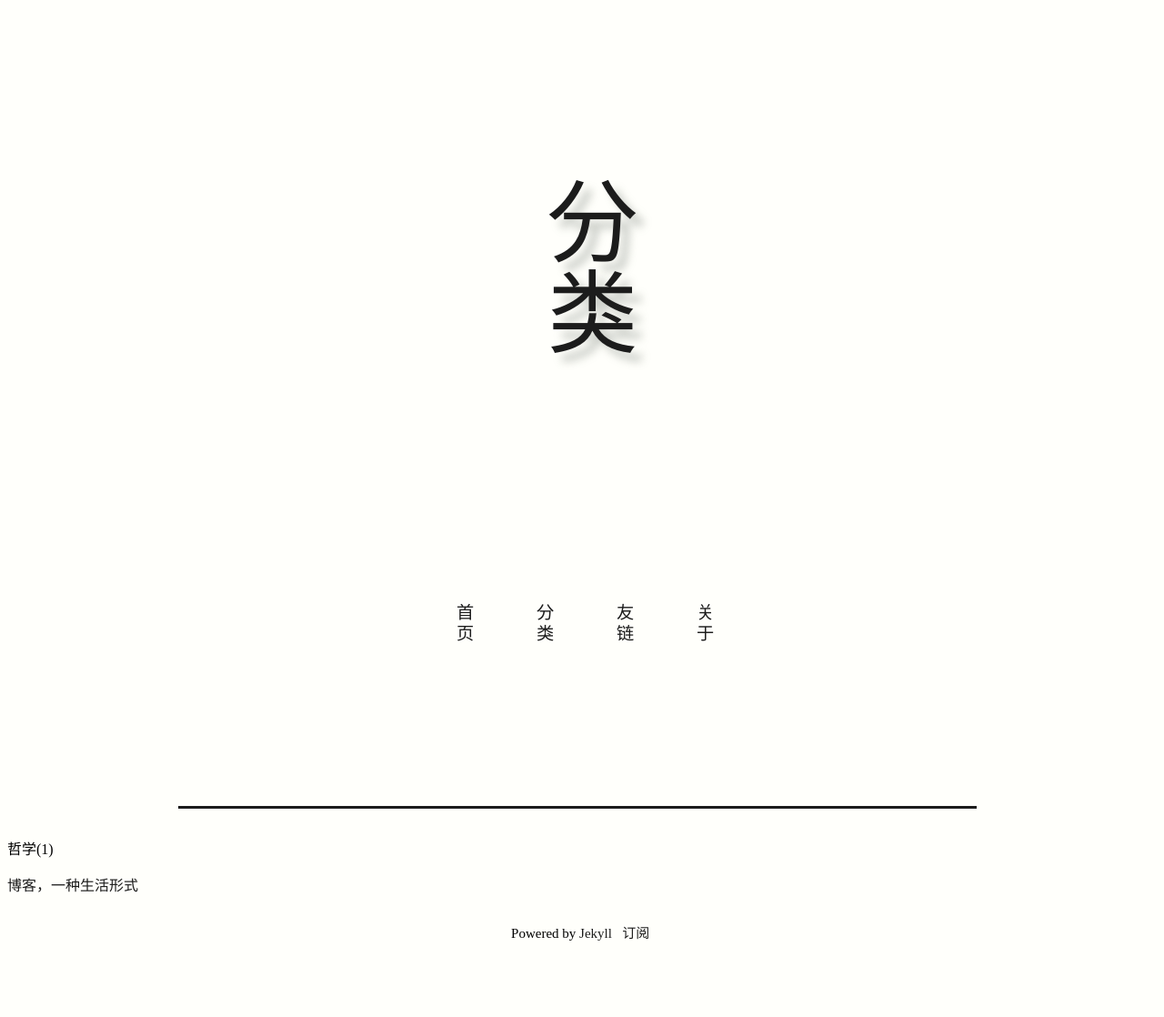
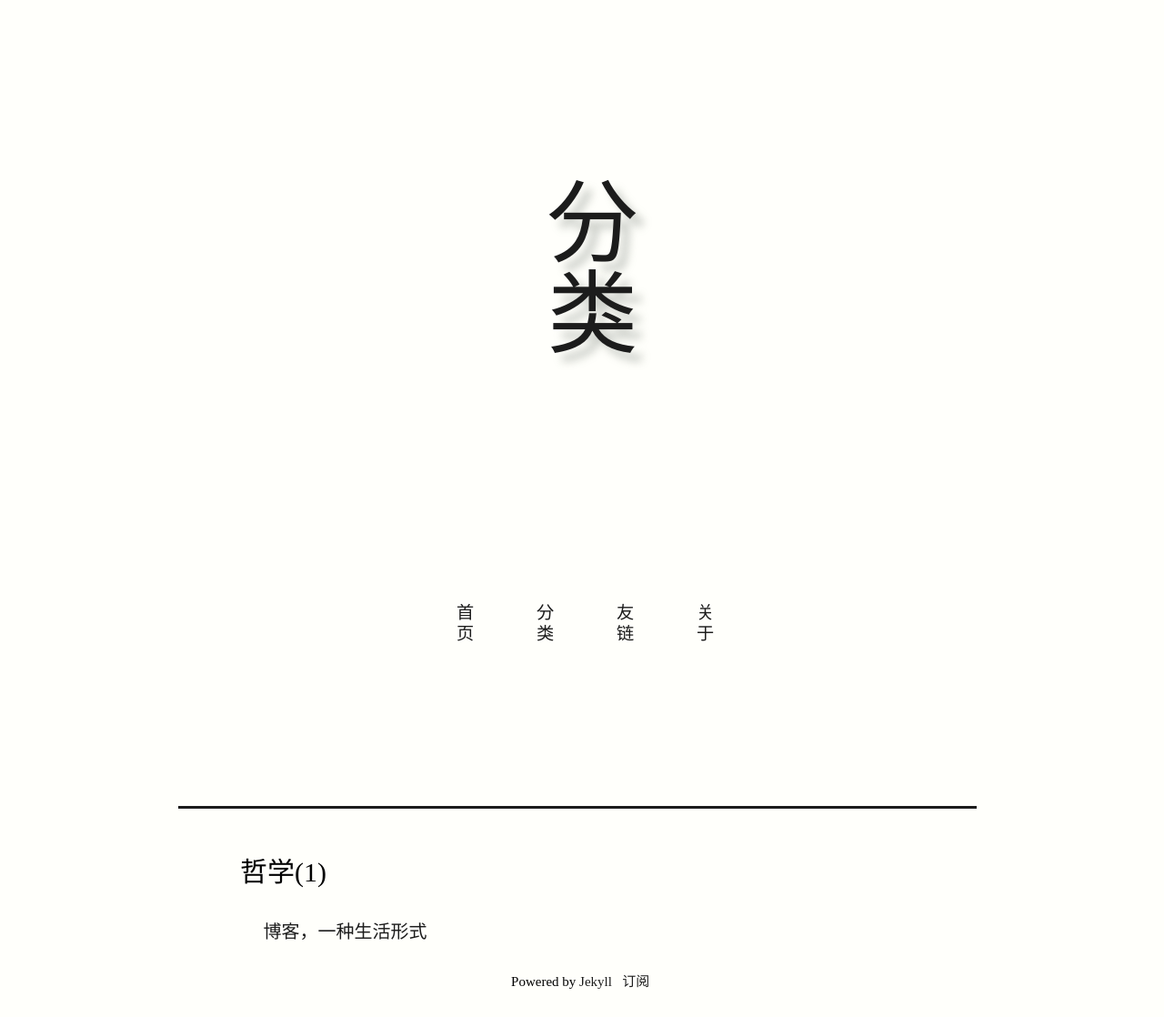
Before and after one commit to Makuraryu/Makuraryu.github.io, a Jekyll site: the page built from pages/categories.md, in a window 1280 px wide. Shown: the whole page at 91% size. Built offline with Jekyll 4.4.1, drawn with Linux system fonts in a browser that asks for light colours; some web fonts are replaced; before the commit the page ends 1065 px from its top, so only the background shows below that.

Commit message:
Add files via upload

```diff
--- a/css/default.css
+++ b/css/default.css
@@ -224,7 +224,9 @@ html{
   width:fit-content;
   content:">";
   opacity:0;
-  transition:.3s;
+  transition:.2s;
+  position:absolute;
+  left:-2vw;
 }
 
 .prev_next>p:hover{
@@ -235,6 +237,7 @@ html{
 .prev_next>p:hover::before{
   opacity:1;
   transform:translateX(5px);
+  transform:translateX(-1.5px);
 }
 
 
@@ -247,7 +250,38 @@ html{
 }
 
 /*Category*/
+.categories{
+  position:relative;
+  left:20vw;
+}
 
+.category{
+  font-size:30px;
+  font-family: FandolSong-Bold;
+}
+
+.catposts{
+  position:relative;
+  font-family: FandolSong;
+  font-size:20px;
+  left:2vw;
+  transition:.2s;
+}
+.catposts::before{
+  content:">";
+  position:absolute;
+  left:-2vw;
+  opacity:0;
+  transition:.2s;
+}
+
+.catposts:hover{
+  text-shadow:.5px .5px 0px #1c1c1c;
+}
+.catposts:hover::before{
+  opacity:1;
+  transform:translateX(-1.5px);
+}
 
 
 
--- a/pages/categories.md
+++ b/pages/categories.md
@@ -10,12 +10,11 @@ permalink: /categories/
 {% for category in site.categories %}
 
 <p class="category">{{ category[0] }}({{ category[1].size }})</p>
+
 {% for post in category.last %}
-
 <a class="catposts" href="{{ site.url }}{{ post.url }}">
 {{ post.title }}
 </a>
-
 {% endfor %}
 
 {% endfor %}
```
